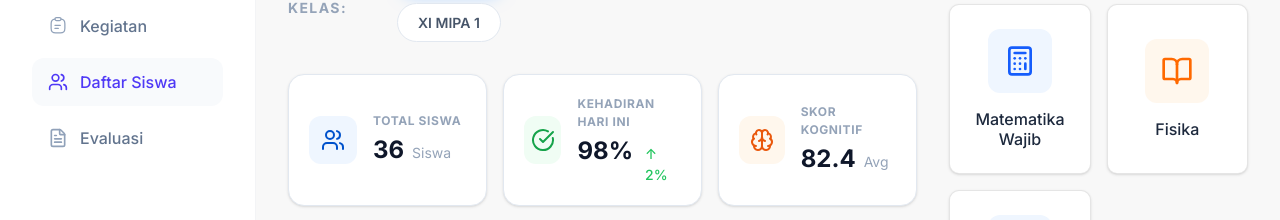
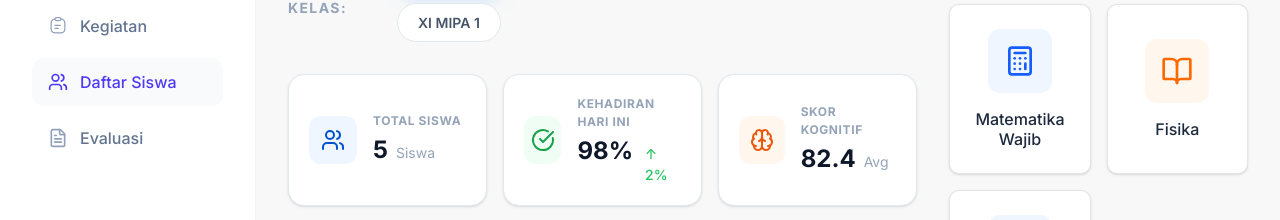
Before and after one commit to Thbetyfu/PANDAI-NEUROLEARN-PROJECT, a Next.js app in the folder pandai-dashboard/: page /guru/daftar-siswa in a window 1280 px wide. Shown: the part 148-368 px from the top of the page. Built offline with nearby package versions, Linux system fonts and the light colour scheme.

Commit message:
Synchronize Total Siswa stat with student list length on Guru Daftar Siswa page

```diff
--- a/pandai-dashboard/src/pages/guru/daftar-siswa/index.jsx
+++ b/pandai-dashboard/src/pages/guru/daftar-siswa/index.jsx
@@ -147,7 +147,7 @@ export default function DaftarSiswaGuru() {
 
             {/* Summary Stat Cards */}
             <div className="flex flex-col md:flex-row gap-4">
-              <StatCard icon={Users} label="TOTAL SISWA" value={stats.total} unit="Siswa" iconBg="bg-[#EFF6FF]" iconColor="text-[#0052CC]" />
+              <StatCard icon={Users} label="TOTAL SISWA" value={currentStudents.length} unit="Siswa" iconBg="bg-[#EFF6FF]" iconColor="text-[#0052CC]" />
               <StatCard icon={CheckCircle} label="KEHADIRAN HARI INI" value={stats.attendance} trend={stats.trend} iconBg="bg-[#F0FDF4]" iconColor="text-[#16A34A]" />
               <StatCard icon={Brain} label="SKOR KOGNITIF" value={stats.score} unit="Avg" iconBg="bg-[#FFF7ED]" iconColor="text-[#EA580C]" />
             </div>
```
